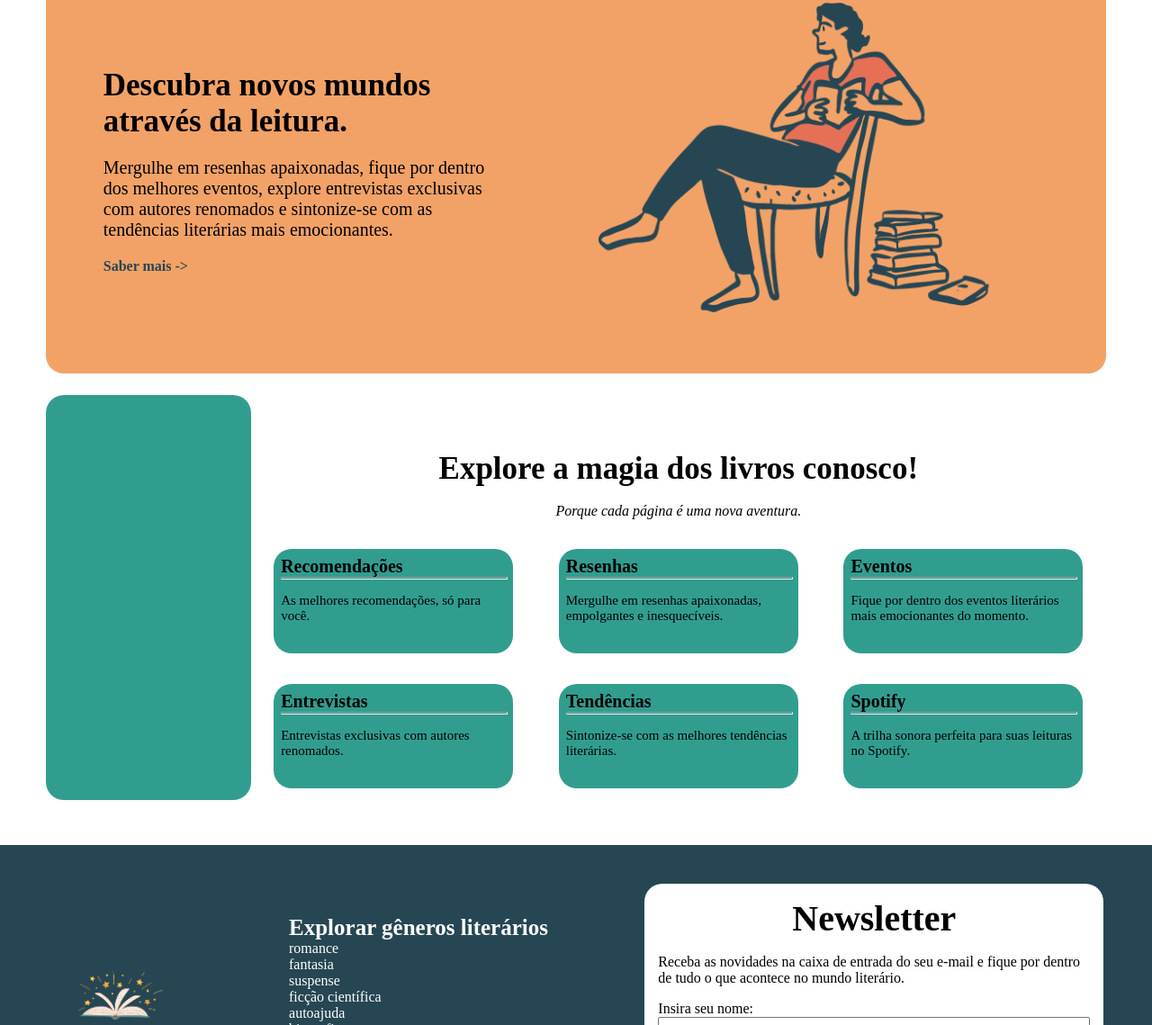
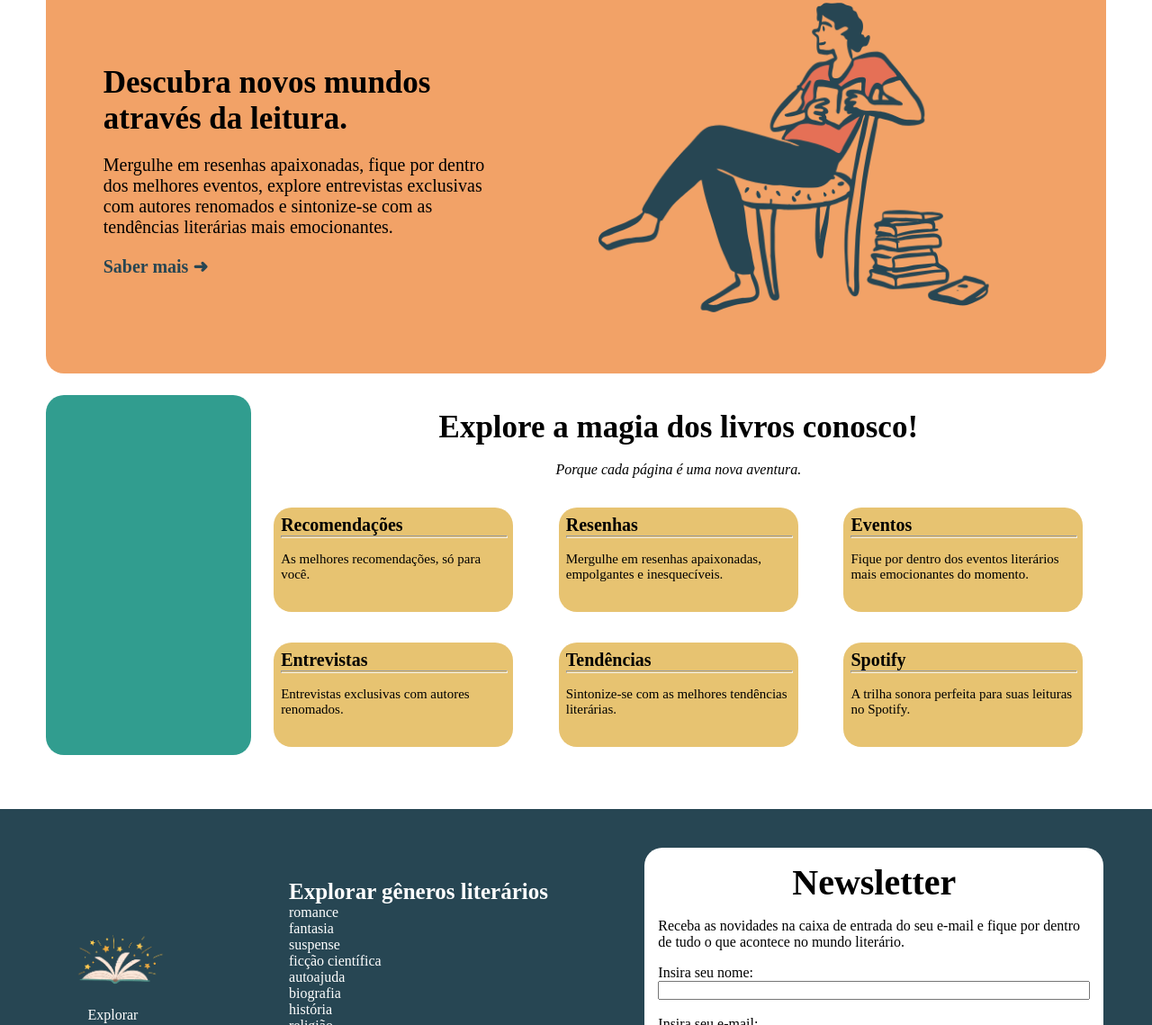
Before and after one commit to rafascarabe/ProjetoIndividual, a plain HTML site: page Website/testeindex.html in a window 1280 px wide. Shown: the part 115-1254 px from the top of the page at 90% size. Drawn offline with Linux system fonts and the light colour scheme.

Commit message:
atualização - design da page home

```diff
--- a/Website/testeindex.html
+++ b/Website/testeindex.html
@@ -26,7 +26,7 @@
                 tendências literárias mais emocionantes.
                 </p>
 
-                <a href="#"><b>Saber mais -></b></a>
+                <a href="#"><b>Saber mais &#10140;</b></a>
         </div>
         <img src="img/SitReadingDoodle.png">
     </div>
--- a/Website/texteindex.css
+++ b/Website/texteindex.css
@@ -87,6 +87,7 @@ body{
 .texto-box-1 a{
     text-decoration: none;
     color: var(--color-primary-azul);
+    font-size: 20px;
 }
 
 /* ------------------------------------------ BOX-2 - INDEX*/
@@ -102,9 +103,9 @@ body{
 .container{
     display: flex;
     align-items: center;
-    justify-content: center;
+    justify-content: start;
     flex-direction: column;
-    height: 500px;
+    height: 460px;
 }
 
 .texto-box-2{
@@ -146,7 +147,7 @@ body{
     justify-content: start;
     align-items: start;
     flex-direction: column;
-    background-color: var(--color-secondary-azul);
+    background-color: var(--color-amarelo);
 
     padding: 8px;
     border-radius: 20px;
@@ -171,7 +172,7 @@ body{
 }
 .topicos{
     background-color: var(--color-secondary-azul);
-    height: 450px;
+    height: 400px;
     width: 300px;
     border-radius: 20px;
 }
```
